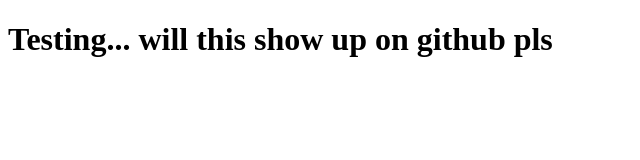
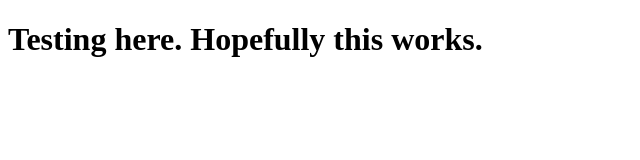
Before and after one commit to teccnik/JudeCoursework, a plain HTML site: page resources/client/index.html in a window 1280 px wide. Shown: the whole page, without its empty margins (0-640 px from the left). Drawn offline with Linux system fonts and the light colour scheme.

```diff
--- a/resources/client/index.html
+++ b/resources/client/index.html
@@ -5,7 +5,7 @@
     <title>Title</title>
 </head>
 <body>
-    <h1>Testing... will this show up on github pls</h1>
+    <h1>Testing here. Hopefully this works.</h1>
 
 </body>
 </html>
```
